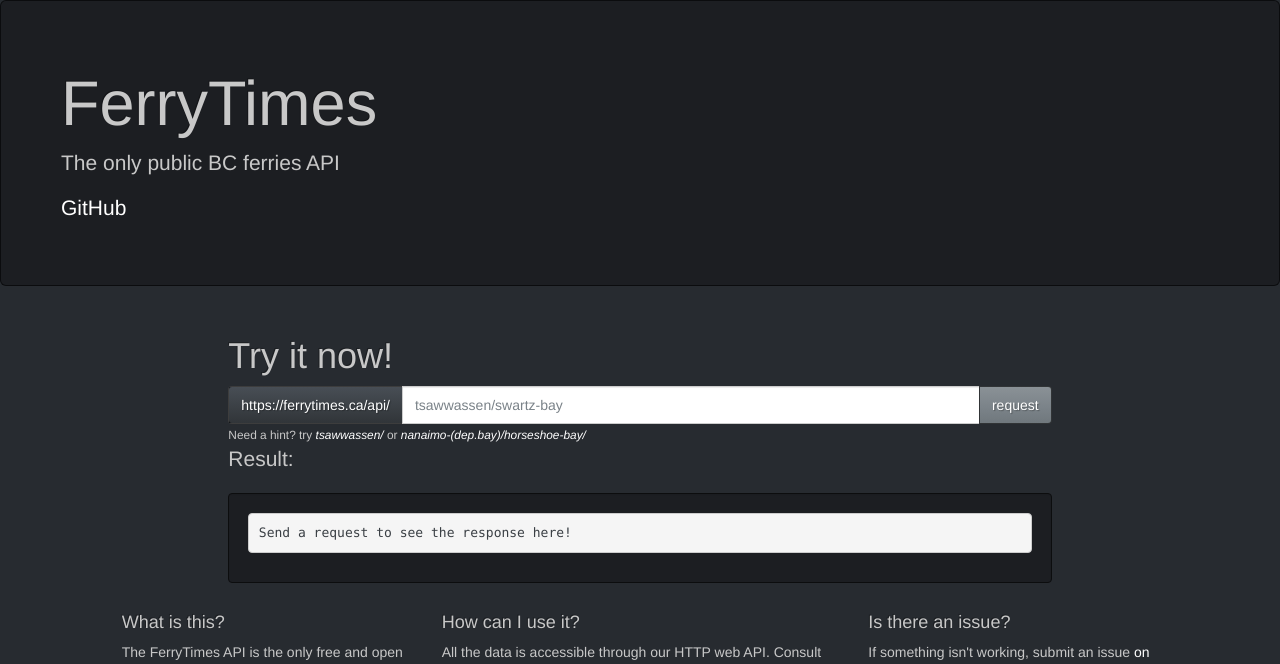
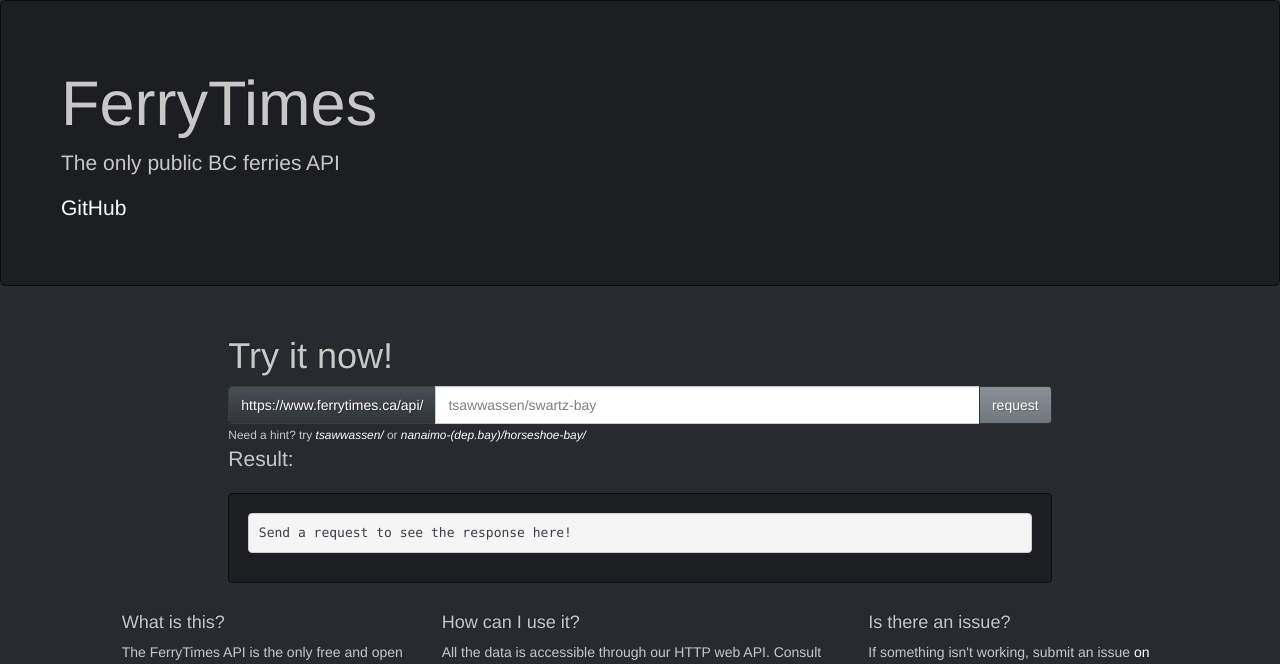
Before and after one commit to samuel-pratt/bc-ferries-api, a Flask app: page / in a window 1280 px wide. Shown: the top 664 px of the page. Run offline with Flask 2, Linux system fonts and the light colour scheme; some libraries are stand-ins or nearby versions.

Commit message:
Added 'www.' to urls to fix routing bug

```diff
--- a/app.py
+++ b/app.py
@@ -71,6 +71,10 @@
         db.table('table1').update({'data': results}, where('id') ==1)
         print('Updated ferries.json')
 
+@app.route('/')
+def home_page():
+    return render_template('index.html')
+
 # Returns all route data
 @app.route('/api/')
 def all_data():
@@ -113,9 +117,5 @@
     data = db.all()
     return jsonify(data['table1'][0]['data'][departure_terminal][destination_terminal])
 
-@app.route('/')
-def home_page():
-    return render_template('index.html')
-
 if __name__ == '__main__':
     app.run(debug=True,host='0.0.0.0',port=int(os.environ.get('PORT', 8080)))
--- a/templates/index.html
+++ b/templates/index.html
@@ -32,7 +32,7 @@
           Try it now!
         </h1>
         <div class="input-group">
-          <span class="input-group-addon">https://ferrytimes.ca/api/</span>
+          <span class="input-group-addon">https://www.ferrytimes.ca/api/</span>
           <input id="interactive" type="text" class="form-control" placeholder="tsawwassen/swartz-bay">
           <span class="input-group-btn"><button onClick="interactive_call();return false;"
               class="btn btn-primary">request</button></span>
```
Also changed, not shown: README.md.
